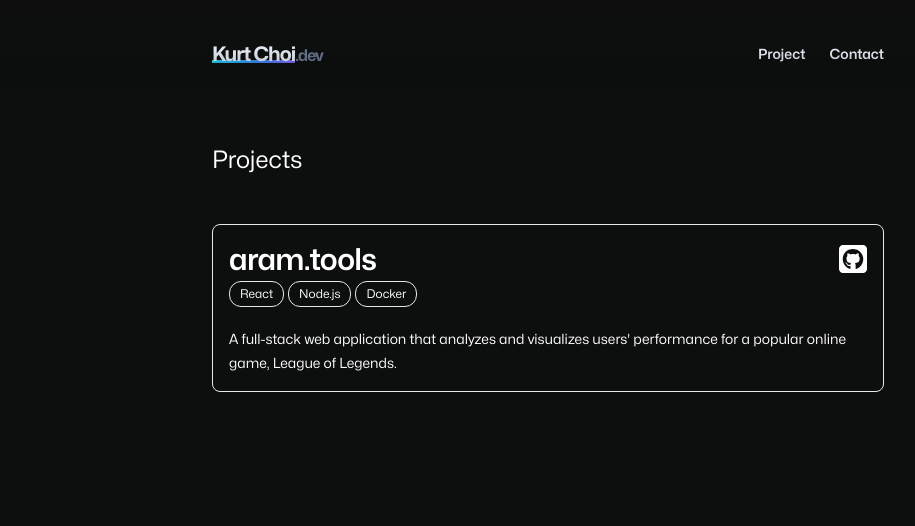
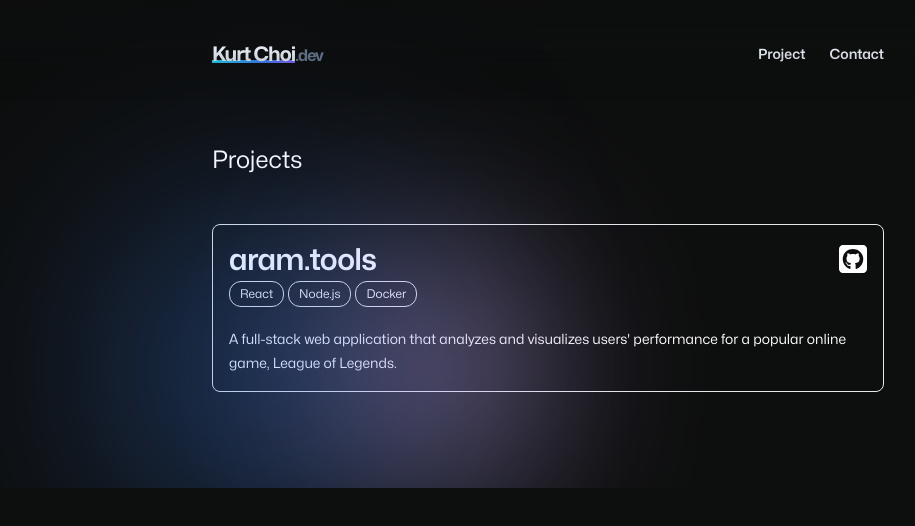
Before and after one commit to Hintful/personal-web, a Next.js app: page /project in a window 1280 px wide. Shown: the top 526 px of the page, without its empty margins (92-1007 px from the left). Built offline with nearby package versions, Linux system fonts and the light colour scheme.

Commit message:
Add ambient background for projects page

```diff
--- a/src/app/project/page.js
+++ b/src/app/project/page.js
@@ -11,9 +11,11 @@
     ]
 
     return (
-        <div className="flex-col mt-36 text-white space-y-12">
+        <div className="flex-col mt-36 text-white space-y-12 relative">
             <span className="text-white text-2xl">Projects</span>
-            <div className="flex-col">
+            <div className="absolute z-0 -mb-36 rounded-full blur-[128px] opacity-100 w-48 h-48 bg-blue-500 top-20 -left-10" />
+            <div className="absolute z-0 -mb-36 rounded-full blur-[96px] opacity-75 w-36 h-48 bg-purple-300 top-20 left-40" />
+            <div className="flex-col z-10">
                 {
                     projects.map((project, idx) => (
                         <ProjectItem item={project} key={idx} />
```
